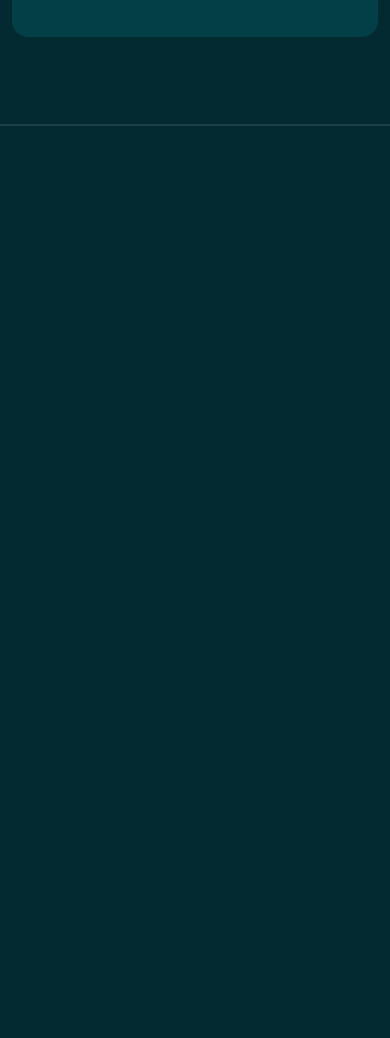
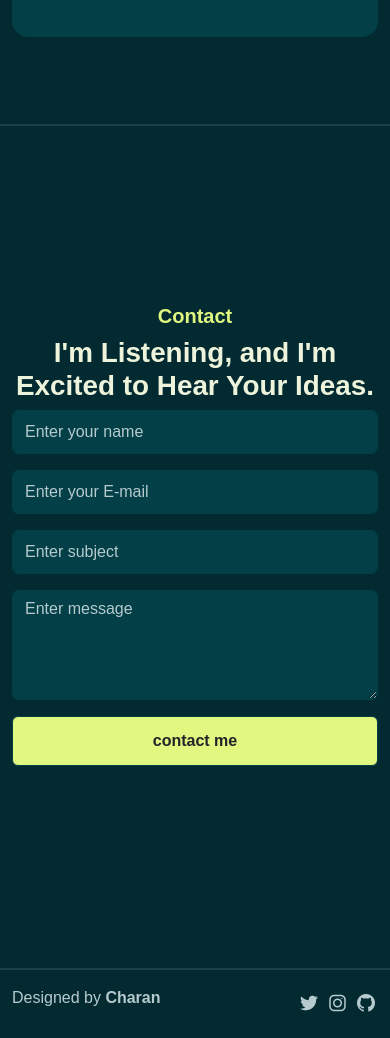
Before and after one commit to charan726/portfolio-bootstrap, a plain HTML site: page index.html in a window 390 px wide. Shown: the part 3250-4288 px from the top of the page. Before the commit the page ends 3376 px from the top, so only its background shows below. Drawn offline with nearby package versions, Linux system fonts and the light colour scheme.

Commit message:
completed

```diff
--- a/css/style.css
+++ b/css/style.css
@@ -129,6 +129,12 @@ img{
 }
 /* content */
 
+.social-icons a {
+    background-color: var(--color-base2);
+    border-radius: 100px;
+    font-size: 24px;
+}
+
 
 .btn{
     padding: 12px 28px;
@@ -160,3 +166,21 @@ img{
 .link-custom:hover::after{
     width: 100%;
 }
+
+#contact .form-control{
+    background-color: var(--color-base);
+    border-color: var(--color-base);
+    color: var(--color-body);
+}
+.col-12{
+    width: 100%;
+}
+#contact .form-control:focus{
+    border-color: var(--color-brand);
+}
+#contact .form-control::placeholder{
+    color: var(--color-body);
+}
+#contact input.form-control{
+    height: 44px;
+}
--- a/index.html
+++ b/index.html
@@ -31,13 +31,10 @@
                         <a class="nav-link" href="#about">About</a>
                     </li>
                     <li class="nav-item">
-                        <a class="nav-link" href="#services">Projects</a>
+                        <a class="nav-link" href="#projects">Projects</a>
                     </li>
                     <li class="nav-item">
                         <a class="nav-link" href="#work">Work</a>
-                    </li>
-                    <li class="nav-item">
-                        <a class="nav-link" href="#blog">Blog</a>
                     </li>
                     <li class="nav-item">
                         <a class="nav-link" href="#Contact">Contact</a>
@@ -60,7 +57,7 @@
                             <a href="./images/resume.pdf" class="btn btn-brand " style="margin-right: 20px;"> Resume</a>
                             <a href="#" class="link-custom">Call: 6302325364</a>
                         </div>
-                        <div class="social-container gx-10" data-aos="fade-up" data-aos-delay="900">
+                        <div class="social-container g-lg3" data-aos="fade-up" data-aos-delay="900">
                             <a href="https://www.linkedin.com/in/sai-charan-charapalli-07265724l/"><img src="./images/linkedin.png" alt="" class="icon rounded-2"></i></a>
                             <a href="https://github.com/charan726/"><img src="./images/github.png" alt="" class="icon2 rounded-2"></i></a>
                             <a href="https://leetcode.com/charan726/"><img src="./images/leetcode1.png" alt="" class="icon2 rounded-2"></iconify-icon></a>
@@ -123,8 +120,8 @@
         </section>
         <!-- /about -->
 
-        <!-- services -->
-        <section id="services" class="full-height px-lg-5">
+        <!-- projects -->
+        <section id="projects" class="full-height px-lg-5">
             <div class="container">
                 <div class="row pb-4" data-aos="fade-up">
                     <div class="col-lg-8">
@@ -164,7 +161,7 @@
 
             </div>
         </section>
-        <!-- /services -->
+        <!-- /projects -->
 
         <!-- work -->
         <section id="work" class="full-height px-lg-5">
@@ -195,7 +192,7 @@
                     <div class="col-md-10 pd-3">
                         <div class="service p-4 bg-base rounded-4 shadow-effect " data-aos="fade-up" data-aos-delay="300">
                             <div class="iconbox">
-                                <i class="lab la-salesforce"></i>
+                                <i class="las la-laptop-code"></i>
                             </div>
                             <h3 class="mt-4 mb-10 pb-30" style="padding-left: 80px;">Web Development</h3>
                             <p >
@@ -207,9 +204,59 @@
             </div>
         </section>
         <!-- /work -->
+        <!-- contact -->
+        <section id="contact" class="full-height px-lg-5">
+            <div class="container">
+                <div class="row justify-content-center text-center pb-4" data-aos="fade-up">
+                    <div class="col-lg-8"  data-aos="fade-up" >
+                        <h5 class="text-brand text-center">Contact</h5>
+                        <h1>I'm Listening, and I'm Excited to Hear Your Ideas.</h1>
+                    </div>
+
+                    <div class="col-lg-8 " data-aos="fade-up" data-aos-delay="300">
+                        <form action="#" class="row g-lg-3 gy-3">
+                            <div class="form-group col-md-6">
+                                <input type="text" class="form-control" placeholder="Enter your name">
+                            </div>
+                            <div class="form-group col-md-6">
+                                <input type="text" class="form-control" placeholder="Enter your E-mail">
+                            </div>
+                            <div class="form-group col-12">
+                                <input type="text" class="form-control" placeholder="Enter subject">
+                            </div>
+                            <div class="form-group col-12">
+                                <textarea name="" id="" cols="30" rows="4" class="form-control" placeholder="Enter message"></textarea>
+                            </div>
+                            <div class="form-group col-12">
+                                <button type="submit" class="btn btn-brand col-12">contact me</button>
+                            </div>
+                        </form>
+                    </div>
+                </div>
+
+            </div>
+        </section>
+        <!-- /contact -->
+
+        <!-- footer -->
+        <footer class="py-3 px-lg-5">
+            <div class="container">
+                <div class="row gy-4 justify-content-between">
+                    <div class="col-auto">
+                        <p class="mb-0">Designed by <a href="#" class="fw-bold">Charan</a></p>
+                    </div>
+                    <div class="col-auto">
+                        <div class="social-icons">
+                            <a href="#"><i class="lab la-twitter"></i></a>
+                            <a href="#"><i class="lab la-instagram"></i></a>
+                            <a href="#"><i class="lab la-github"></i></a>
+                        </div>
+                    </div>
+                </div>
+            </div>
+        </footer>
+        <!-- /footer -->
     </div>
-
-
     <!-- Bootstrap JavaScript Libraries -->
     <script src="https://cdn.jsdelivr.net/npm/@popperjs/core@2.11.6/dist/umd/popper.min.js"
         integrity="sha384-oBqDVmMz9ATKxIep9tiCxS/Z9fNfEXiDAYTujMAeBAsjFuCZSmKbSSUnQlmh/jp3" crossorigin="anonymous">
```
